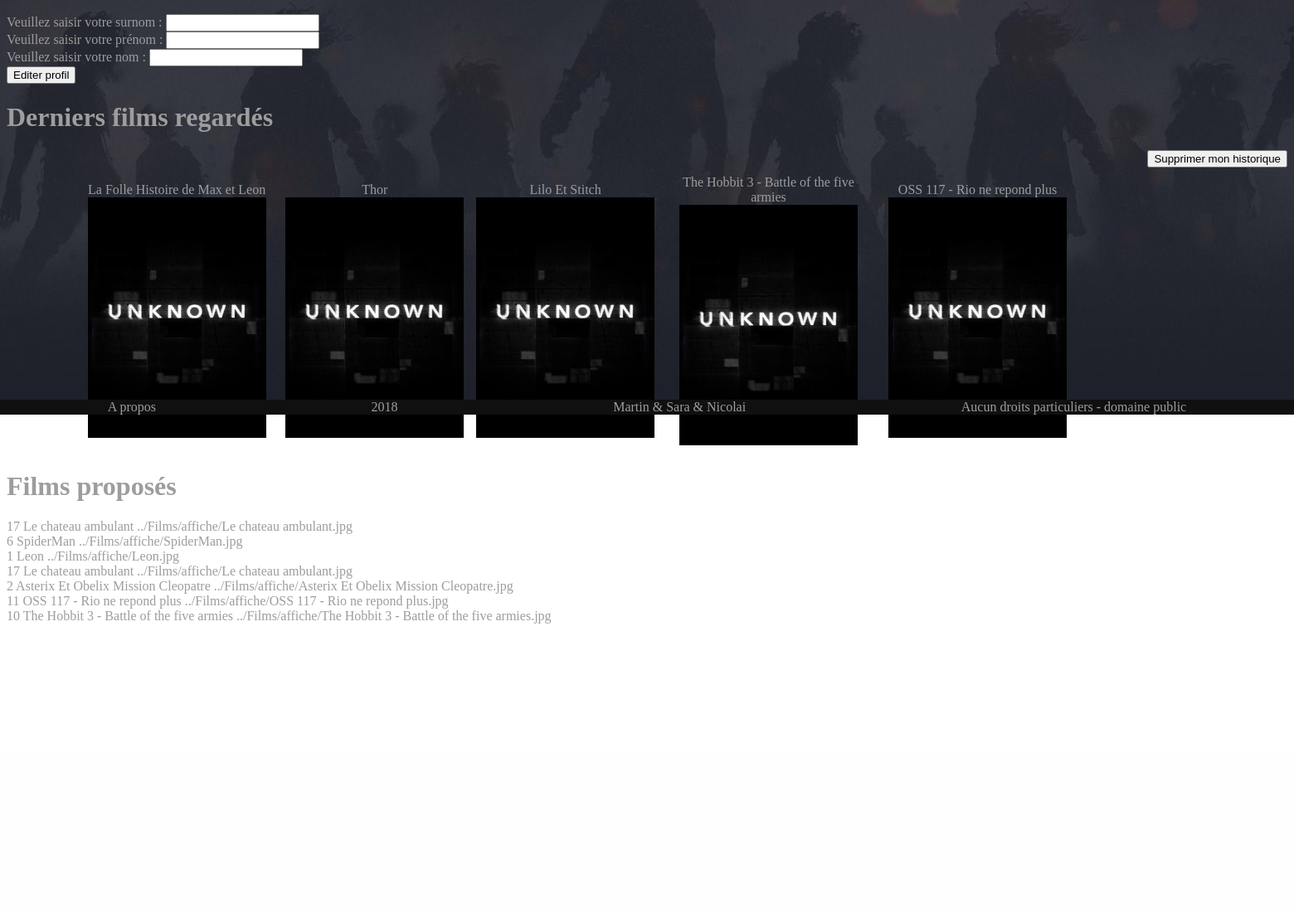
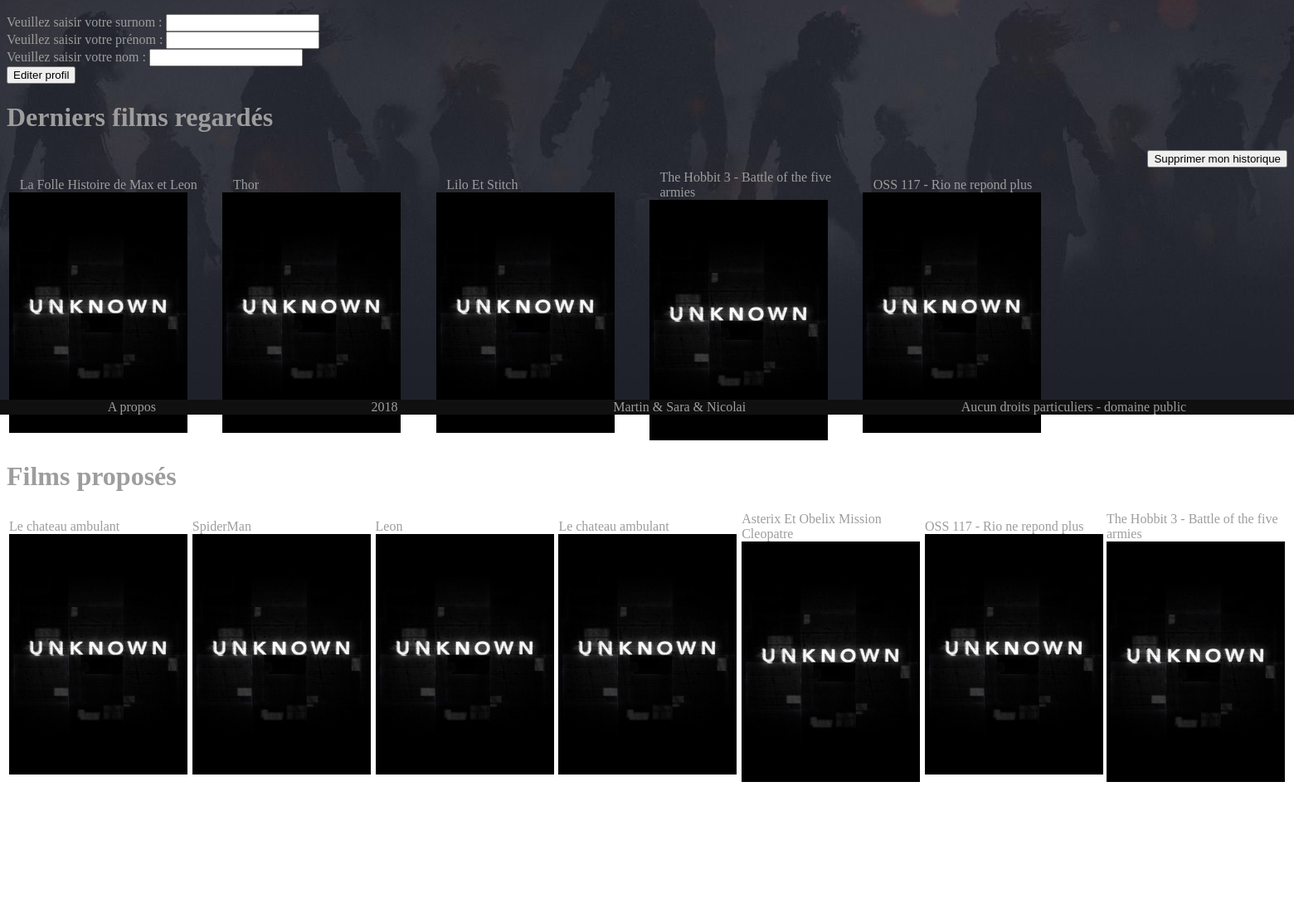
Before and after one commit to bordem/Streaming-mamma, a PHP site: page /pages/profil.php in a window 1560 px wide. Shown: the part 300-1401 px from the top of the page at 83% size. Before the commit the page ends 1052 px from the top, so only its background shows below. Run offline with PHP 8.4, Linux system fonts and the light colour scheme; a user stored in the database is signed in; data comes from the database, SQL or seed files in the repository.

Commit message:
Style pour les suggestions

```diff
--- a/pages/profil.php
+++ b/pages/profil.php
@@ -124,11 +124,11 @@
 					while ( $requete_films->fetch() ) {
 						// On affiche les 5 derniers films disctincts
 						if ($i<=4) {
-							?>	<td>
+							?>	<td class="cellule">
 
 									<a href= "lire_film.php?idfilm= <?php echo $idfilm; ?>">
 										<?php
-										echo $titre;
+										echo "<div class=\"filmListe\">".$titre."</div>";
 										 if(is_file($affiche)){
 											echo "<img src=\"$affiche\">";
 										}else{
@@ -147,6 +147,9 @@
 			</table>
 			<h1>Films proposés</h1>
 			<!-- TODO -->
+			<!-- Affichage -->
+			<table id="historique">
+				<tr>
 			<?php
 			$vectorTag=new vector;
 			$rqt = mysqli_prepare($link,"SELECT idTag FROM occurenceTags JOIN historiqueFilms using(idFilm) where historiqueFilms.idusr = ?");
@@ -176,17 +179,26 @@
 			/*
 				Recherche du film avec les mêmes tags que ceux regarder par la personne
 			*/
-			$rechercheSuggestion = mysqli_prepare($link,"SELECT `idFilm`, titre, affiche FROM `occurenceTags` JOIN films using(idFilm) WHERE `idTag`=?");
-			$rechercheSuggestion->bind_result($idFilm, $titre, $affiche);
+			$rechercheSuggestion = mysqli_prepare($link,"SELECT `idfilm`, titre, affiche FROM `occurenceTags` JOIN films using(idFilm) WHERE `idTag`=?");
+			$rechercheSuggestion->bind_result($idfilm, $titre, $affiche);
 			$idTag=NULL;
 			$rechercheSuggestion->bind_param("d",$idTag);
 			for($i=0;$i<$vectorTag->size();$i++){
 				$idTag=$vectorTag->at1($i);
 				$rechercheSuggestion->execute();
 				$rechercheSuggestion->fetch();
-				echo "$idFilm $titre $affiche<br/>";
+				echo "<td class=\"cellule\"><a href=\"lire_film.php?idfilm=".$idfilm."\"><div=\"filmListe\">".$titre;
+						 if(is_file($affiche)){
+							echo "<img src=\"$affiche\">";
+						}else{
+							echo "<img src=\"../images/unknown_poster.jpg\">";
+						}
+				"</a></td>";
 			}
+			$rechercheSuggestion->close();
 			?>
+			</tr>
+			</table>
 	</main>
 	<?php include('footer.html'); ?>
 </body>
--- a/pages/style/style.css
+++ b/pages/style/style.css
@@ -53,14 +53,7 @@
 	/*//////////////////////////////////////////////////*/
 	/*						ID							*/
 	/*//////////////////////////////////////////////////*/
-	#historique{
-		text-align:center;
-		padding-left:5%;
-		width:89%;
-		padding-right:5%;
-		border-collapse: separate;
-	   	border-spacing: 5px 8px;
-	}
+
 	#formulaireConnexion {
 	   position:absolute;
 	   top:50%;
@@ -113,7 +106,9 @@
 	}
 
 
-	/*Classe*/
+	/*//////////////////////////////////////////////////*/
+	/*						CLASSE						*/
+	/*//////////////////////////////////////////////////*/
 	.item1 { grid-area: 1 / 1 / 2 / 2; }
 	.item2 { grid-area: 1 / 2 / 2 / 3; }
 	.item3 { grid-area: 1 / 3 / 2 / 4; }
@@ -124,8 +119,22 @@
 	.gestion{
 		margin-left:5%;
 	}
+	.filmListe{
+		margin-left:5%;
+		margin-right:5%;
+	}
+	.cellule{
+		width:20%;
+	}
 
-
+	.historique{
+	text-align:center;
+	padding-left:5%;
+	width:89%;
+	padding-right:5%;
+	border-collapse: separate;
+	border-spacing: 5px 8px;
+	}
 }
 @media screen and (max-width: 480px){
     body
```
